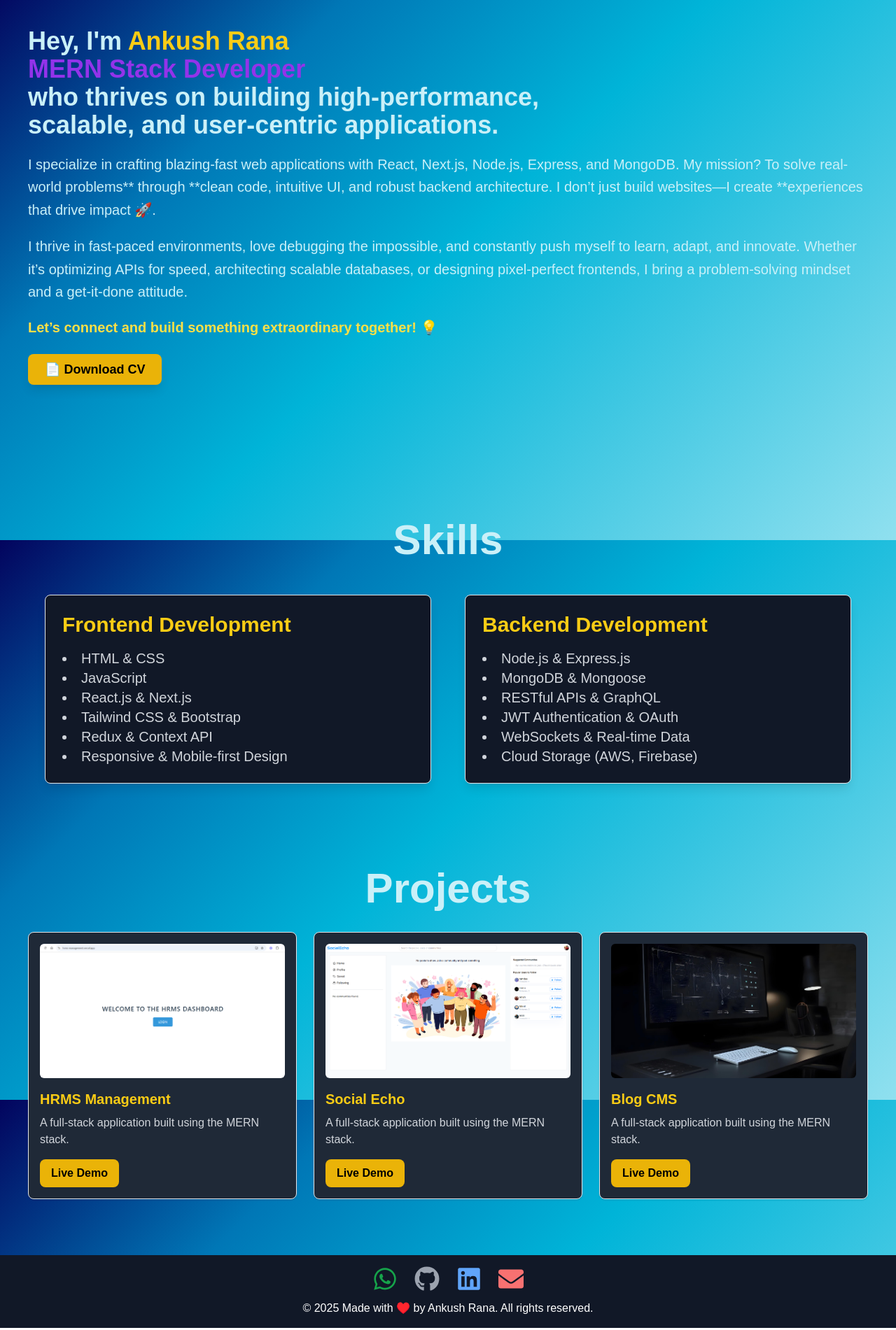
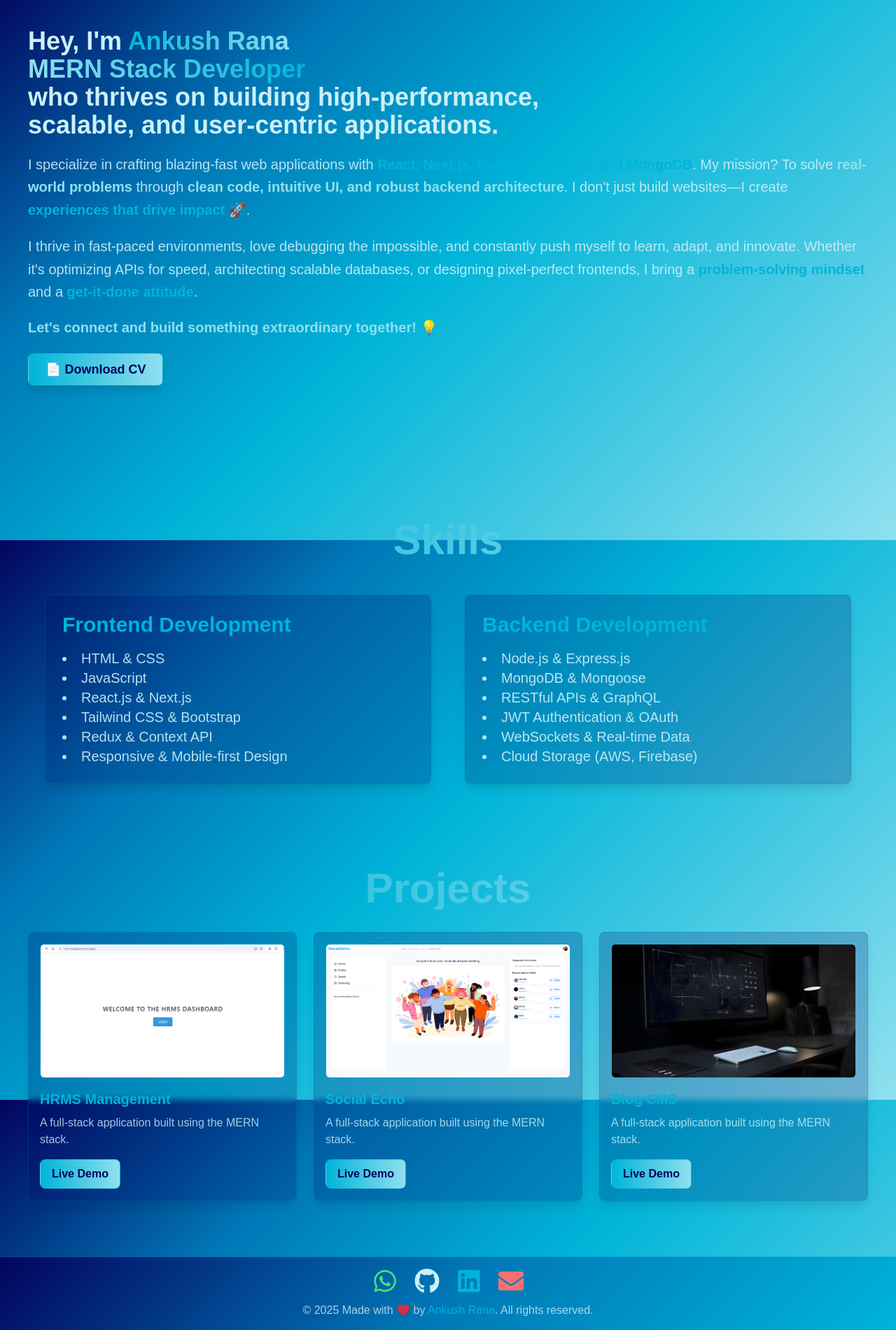
Before and after one commit to ankush-rana-03/my_portfolio, a Next.js app: page / in a window 1280 px wide. Shown: the part 828-2729 px from the top of the page at 70% size. Built offline with nearby package versions, Linux system fonts and the light colour scheme.

Commit message:
Refactor portfolio design with ocean-themed color palette and styling
Co-authored-by: ankushrana830 <ankushrana830@gmail.com>

```diff
--- a/src/app/page.js
+++ b/src/app/page.js
@@ -200,31 +200,31 @@ export default function Home() {
 
         {/*About*/}
         <section data-aos="fade-down" id="about" className="text-left mx-10 py-20 mt-20">
-          <h1 data-aos="zoom-out" className="text-6xl text-center font-bold mb-8">About Me</h1>
-          <h2 className="text-4xl font-bold">
-             Hey, I'm <span className="text-yellow-400">Ankush Rana</span><br/>
-             <span className="text-purple-600"> MERN Stack Developer</span><br/>
+          <h1 data-aos="zoom-out" className="text-6xl text-center font-bold mb-8 bg-gradient-to-r from-ocean-bright to-ocean-light bg-clip-text text-transparent">About Me</h1>
+          <h2 className="text-4xl font-bold text-ocean-pale">
+             Hey, I'm <span className="bg-gradient-to-r from-ocean-bright to-ocean-light bg-clip-text text-transparent">Ankush Rana</span><br/>
+             <span className="bg-gradient-to-r from-ocean-light to-ocean-bright bg-clip-text text-transparent"> MERN Stack Developer</span><br/>
              who thrives on building high-performance,<br/> scalable, and user-centric applications.
           </h2>
 
-          <p className="mt-5 text-xl leading-relaxed">
-          I specialize in crafting blazing-fast web applications with React, Next.js, Node.js, Express, and MongoDB.
-          My mission? To solve real-world problems** through **clean code, intuitive UI, and robust backend architecture.
-          I don’t just build websites—I create **experiences that drive impact 🚀.
+          <p className="mt-5 text-xl leading-relaxed text-ocean-pale/90">
+          I specialize in crafting blazing-fast web applications with <span className="text-ocean-bright font-semibold">React, Next.js, Node.js, Express, and MongoDB</span>.
+          My mission? To solve <span className="text-ocean-light font-semibold">real-world problems</span> through <span className="text-ocean-light font-semibold">clean code, intuitive UI, and robust backend architecture</span>.
+          I don't just build websites—I create <span className="text-ocean-bright font-semibold">experiences that drive impact</span> 🚀.
           </p>
 
-          <p className="mt-5 text-xl leading-relaxed">
+          <p className="mt-5 text-xl leading-relaxed text-ocean-pale/90">
           I thrive in fast-paced environments, love debugging the impossible, and constantly push myself to learn, adapt, and innovate.
-          Whether it’s optimizing APIs for speed, architecting scalable databases, or designing pixel-perfect frontends,
-          I bring a problem-solving mindset and a get-it-done attitude.
+          Whether it's optimizing APIs for speed, architecting scalable databases, or designing pixel-perfect frontends,
+          I bring a <span className="text-ocean-bright font-semibold">problem-solving mindset</span> and a <span className="text-ocean-bright font-semibold">get-it-done attitude</span>.
           </p>
 
-          <p className="mt-5 text-xl font-bold text-yellow-300">
-          Let’s connect and build something extraordinary together! 💡
+          <p className="mt-5 text-xl font-bold text-ocean-light">
+          Let's connect and build something extraordinary together! 💡
           </p>
 
           <div data-aos="zoom-out" className='mt-8'>
-           <a href='/RESUME ANKUSH RANA.pdf' download className='bg-yellow-500 text-black px-6 py-3 text-lg font-semibold rounded-lg shadow-lg hover:bg-yellow-400 transition duration-300'>
+           <a href='/RESUME ANKUSH RANA.pdf' download className='bg-gradient-to-r from-ocean-bright to-ocean-light text-ocean-deep px-6 py-3 text-lg font-semibold rounded-lg shadow-lg hover:shadow-ocean-bright/30 hover:scale-105 transition-all duration-300 border border-ocean-bright/30'>
            📄 Download CV
            </a>
           </div>
@@ -233,12 +233,12 @@ export default function Home() {
         {/*Skills*/}
 
         <section id="skills" className="mx-10 py-20 mt-10">
-          <h3 data-aos="zoom-out" className="text-6xl text-center font-bold mb-12">Skills</h3>
+          <h3 data-aos="zoom-out" className="text-6xl text-center font-bold mb-12 bg-gradient-to-r from-ocean-bright to-ocean-light bg-clip-text text-transparent">Skills</h3>
           <div data-aos="zoom-in" className="grid grid-cols-1 md:grid-cols-2 gap-12 px-6">
             {/* Frontend Skills */}
-            <div className="p-6 border rounded-lg shadow-lg bg-gray-900 transition-transform hover:scale-105 hover:shadow-xl hover:border-yellow-400 hover:bg-gray-800 duration-300">
-              <h4 className="text-3xl font-semibold text-yellow-400 mb-4">Frontend Development</h4>
-              <ul className="list-disc list-inside text-xl text-gray-300">
+            <div className="p-6 border border-ocean-medium/30 rounded-lg shadow-lg bg-ocean-deep/20 backdrop-blur-sm transition-transform hover:scale-105 hover:shadow-xl hover:shadow-ocean-bright/20 hover:border-ocean-bright hover:bg-ocean-medium/10 duration-300">
+              <h4 className="text-3xl font-semibold text-ocean-bright mb-4">Frontend Development</h4>
+              <ul className="list-disc list-inside text-xl text-ocean-pale/90">
                 <li>HTML & CSS</li>
                 <li>JavaScript</li>
                 <li>React.js & Next.js</li>
@@ -248,9 +248,9 @@ export default function Home() {
               </ul>
             </div>
             {/* Backend Skills */}
-            <div className="p-6 border rounded-lg shadow-lg bg-gray-900 transition-transform hover:scale-105 hover:shadow-xl hover:border-yellow-400 hover:bg-gray-800 duration-300">
-              <h4 className="text-3xl font-semibold text-yellow-400 mb-4">Backend Development</h4>
-              <ul className="list-disc list-inside text-xl text-gray-300">
+            <div className="p-6 border border-ocean-medium/30 rounded-lg shadow-lg bg-ocean-deep/20 backdrop-blur-sm transition-transform hover:scale-105 hover:shadow-xl hover:shadow-ocean-bright/20 hover:border-ocean-bright hover:bg-ocean-medium/10 duration-300">
+              <h4 className="text-3xl font-semibold text-ocean-bright mb-4">Backend Development</h4>
+              <ul className="list-disc list-inside text-xl text-ocean-pale/90">
                 <li>Node.js & Express.js</li>
                 <li>MongoDB & Mongoose</li>
                 <li>RESTful APIs & GraphQL</li>
@@ -264,18 +264,18 @@ export default function Home() {
 
         {/*Projects*/}
         <section id="projects" className="py-10 px-10">
-          <h3 data-aos="zoom-out" className="text-6xl text-center font-bold mb-8">Projects</h3>
+          <h3 data-aos="zoom-out" className="text-6xl text-center font-bold mb-8 bg-gradient-to-r from-ocean-bright to-ocean-light bg-clip-text text-transparent">Projects</h3>
           <div data-aos="flip-up" className="grid grid-cols-1 md:grid-cols-2 lg:grid-cols-3 gap-6">
             {[
               { title: 'HRMS Management', img: '/HRMS.png', link: 'https://hrms-management.vercel.app/' },
               { title: 'Social Echo ', img: '/social-echo.png', link: 'https://social-echo-seven.vercel.app/' },
               { title: 'Blog CMS', img: '/computer1.jpg', link: 'https://blogcms.example.com' }
             ].map((project, index) => (
-              <div key={index} className="p-4 border rounded-lg shadow bg-gray-800 transition transform hover:scale-105 hover:shadow-2xl hover:border-yellow-400 hover:bg-gray-700 duration-300">
-                <img src={project.img} alt={project.title} className="w-full h-48 object-cover rounded-md mb-4" />
-                <h4 className="text-xl font-semibold text-yellow-400">{project.title}</h4>
-                <p className="mt-2 text-gray-300">A full-stack application built using the MERN stack.</p>
-                <a href={project.link} target="_blank" className="mt-4 inline-block bg-yellow-500 text-black px-4 py-2 rounded-lg font-semibold hover:bg-yellow-400 transition duration-300">Live Demo</a>
+              <div key={index} className="p-4 border border-ocean-medium/30 rounded-lg shadow-lg bg-ocean-deep/20 backdrop-blur-sm transition transform hover:scale-105 hover:shadow-2xl hover:shadow-ocean-bright/20 hover:border-ocean-bright hover:bg-ocean-medium/10 duration-300">
+                <img src={project.img} alt={project.title} className="w-full h-48 object-cover rounded-md mb-4 border border-ocean-bright/20" />
+                <h4 className="text-xl font-semibold text-ocean-bright">{project.title}</h4>
+                <p className="mt-2 text-ocean-pale/80">A full-stack application built using the MERN stack.</p>
+                <a href={project.link} target="_blank" className="mt-4 inline-block bg-gradient-to-r from-ocean-bright to-ocean-light text-ocean-deep px-4 py-2 rounded-lg font-semibold hover:shadow-ocean-bright/30 hover:scale-105 transition-all duration-300 border border-ocean-bright/30">Live Demo</a>
               </div>
             ))}
           </div>
@@ -283,22 +283,22 @@ export default function Home() {
         </section>
       </main>
 
-      <footer className="bg-gray-900 text-white text-center p-4">
+      <footer className="bg-ocean-gradient-dark text-ocean-pale text-center p-4 border-t border-ocean-bright/30">
       <div className="flex justify-center space-x-6 mb-3">
-    <a data-aos="fade-up" data-aos-anchor-placement="top-bottom" data-aos-duration="700" data-aos-delay="300" href="https://wa.me/8264987650" target="_blank" rel="noopener noreferrer" className="text-green-600 text-4xl hover:text-green-500 aos-init aos-animate">
+    <a data-aos="fade-up" data-aos-anchor-placement="top-bottom" data-aos-duration="700" data-aos-delay="300" href="https://wa.me/8264987650" target="_blank" rel="noopener noreferrer" className="text-green-400 text-4xl hover:text-green-300 hover:scale-110 transition-all duration-300 aos-init aos-animate">
       <FaWhatsapp />
     </a>
-    <a data-aos="fade-up" data-aos-anchor-placement="top-bottom" data-aos-duration="700" data-aos-delay="400" href="https://github.com/ankush-rana-03" target="_blank" rel="noopener noreferrer" className="text-gray-400 text-4xl hover:text-gray-500">
+    <a data-aos="fade-up" data-aos-anchor-placement="top-bottom" data-aos-duration="700" data-aos-delay="400" href="https://github.com/ankush-rana-03" target="_blank" rel="noopener noreferrer" className="text-ocean-pale text-4xl hover:text-ocean-bright hover:scale-110 transition-all duration-300">
       <FaGithub />
     </a>
-    <a data-aos="fade-up" data-aos-anchor-placement="top-bottom" data-aos-duration="700" data-aos-delay="500" href="https://www.linkedin.com/in/ankush-rana-bb8b3a19a/" target="_blank" rel="noopener noreferrer" className="text-blue-400 text-4xl hover:text-blue-500">
+    <a data-aos="fade-up" data-aos-anchor-placement="top-bottom" data-aos-duration="700" data-aos-delay="500" href="https://www.linkedin.com/in/ankush-rana-bb8b3a19a/" target="_blank" rel="noopener noreferrer" className="text-ocean-bright text-4xl hover:text-ocean-light hover:scale-110 transition-all duration-300">
       <FaLinkedin />
     </a>
-    <a data-aos="fade-up" data-aos-anchor-placement="top-bottom" data-aos-duration="700" data-aos-delay="600" href="mailto:ankushrana30@gmail.com" className="text-red-400 text-4xl hover:text-red-500" target="_blank" rel="noopener noreferrer">
+    <a data-aos="fade-up" data-aos-anchor-placement="top-bottom" data-aos-duration="700" data-aos-delay="600" href="mailto:ankushrana30@gmail.com" className="text-red-400 text-4xl hover:text-red-300 hover:scale-110 transition-all duration-300" target="_blank" rel="noopener noreferrer">
       <FaEnvelope />
     </a>
   </div>
-        {<p>&copy; 2025 Made with ♥️ by Ankush Rana. All rights reserved.</p> }
+        <p className="text-ocean-pale/80">&copy; 2025 Made with ♥️ by <span className="text-ocean-bright">Ankush Rana</span>. All rights reserved.</p>
 
       </footer>
     </>
```
